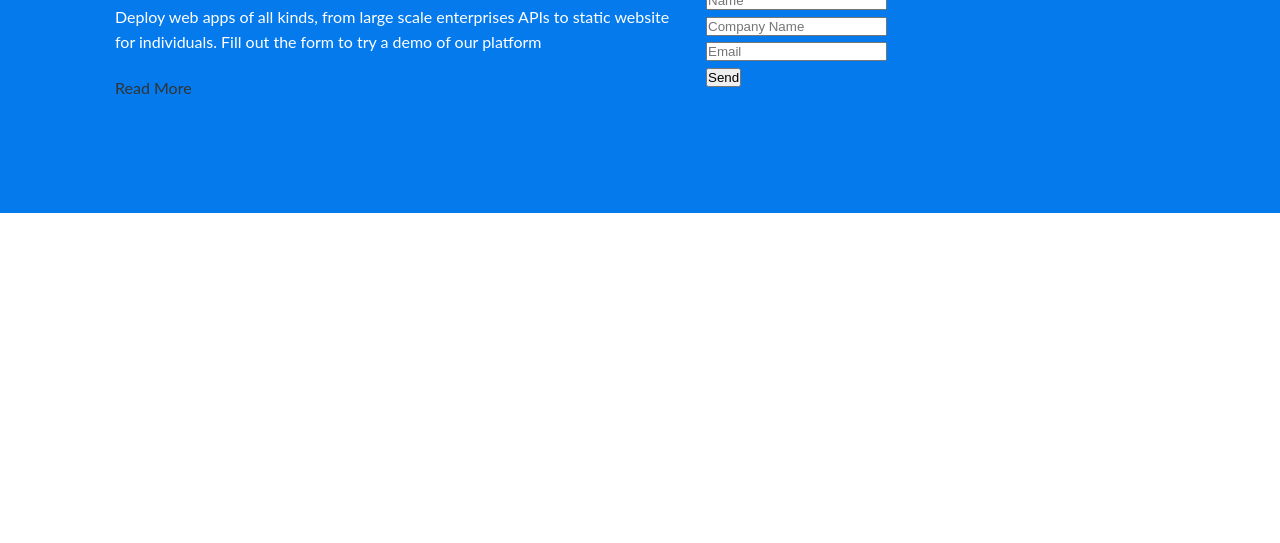
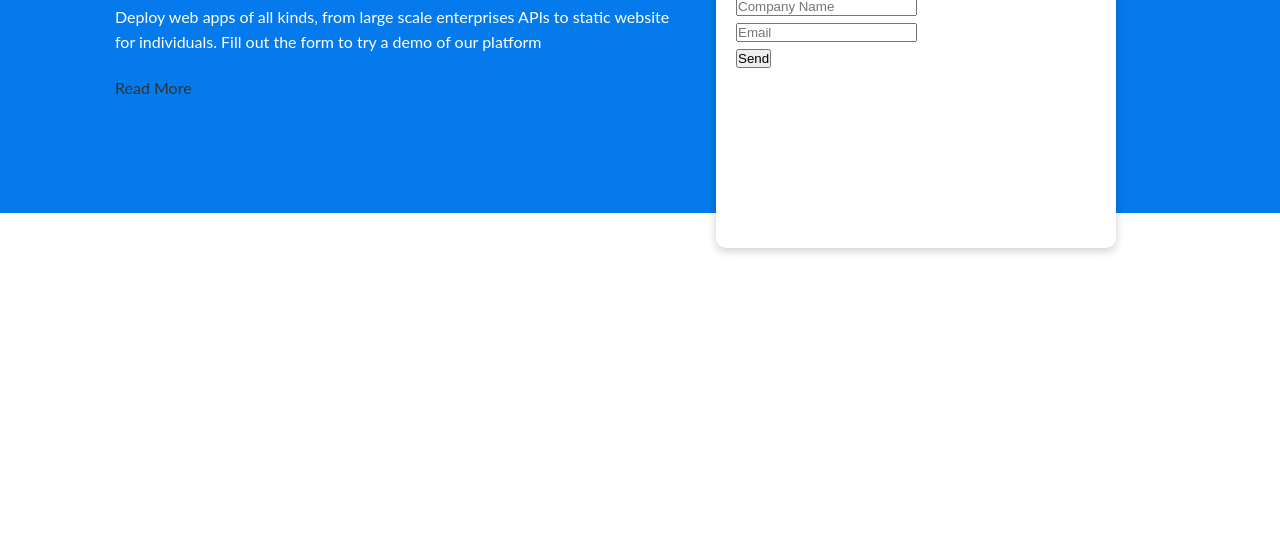
Before and after one commit to OkoroaforKelechiDivine/Cloud-hosting-website, a plain HTML site: page index.html in a window 1280 px wide. Shown: the part 257-800 px from the top of the page. Drawn offline with Linux system fonts and the light colour scheme.

Commit message:
fixed card form

```diff
--- a/css/style.css
+++ b/css/style.css
@@ -78,7 +78,17 @@ img{
     margin: 20px 0;
 }
 
+.showcase-form{
+    position: relative;
+    top: 60px;
+    height: 350px;
+    width: 400px;
+    padding: 40px;
+    z-index: 100;
+}
+
 .showcase .grid{
+    overflow: visible;
     grid-template-columns: 55% 45%;
     gap: 30px;
 }
@@ -91,7 +101,12 @@ img{
 }
 
 .card{
-
+    background-color: #fff;
+    color: #333;
+    border-radius: 10px;
+    box-shadow: 0 3px 10px rgba(0, 0, 0, 0.2);
+    padding: 20px;
+    margin: 10px;
 }
 
 .flex{
```
